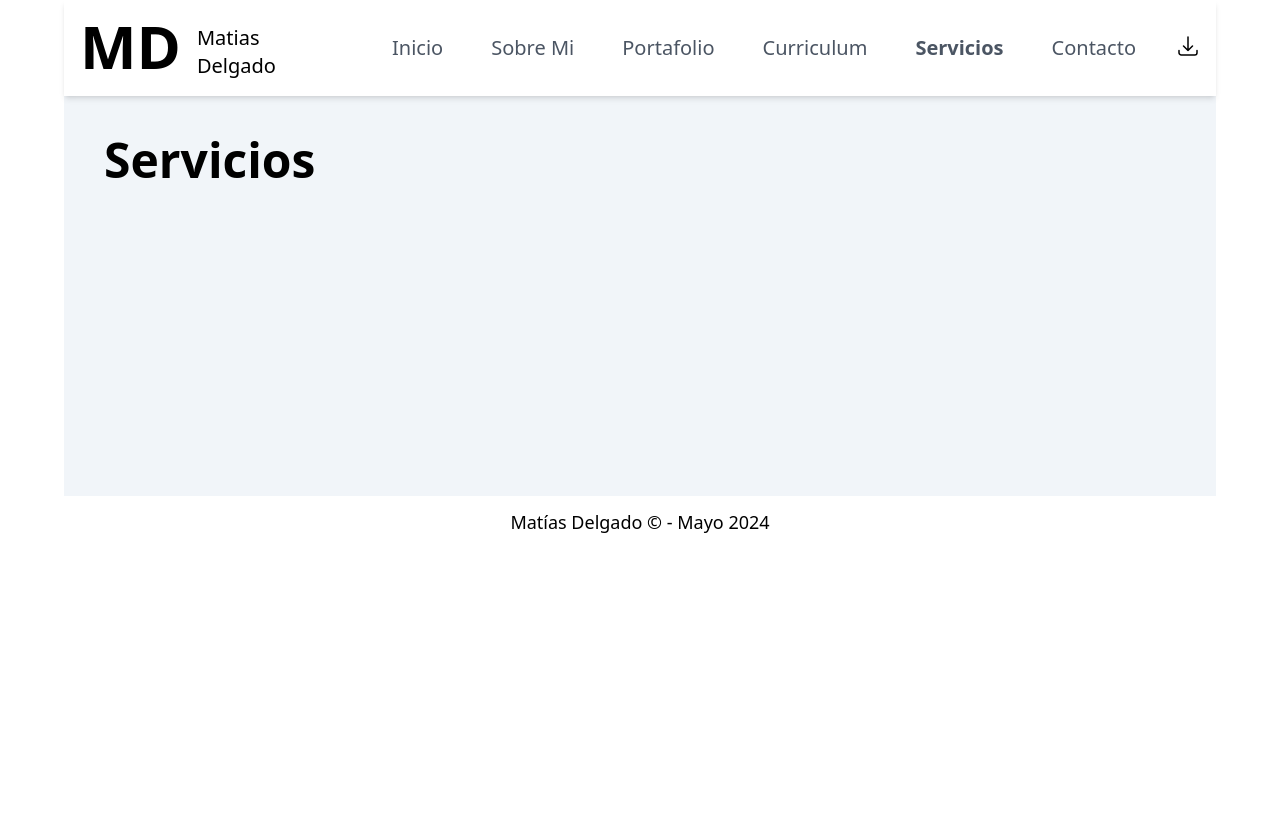
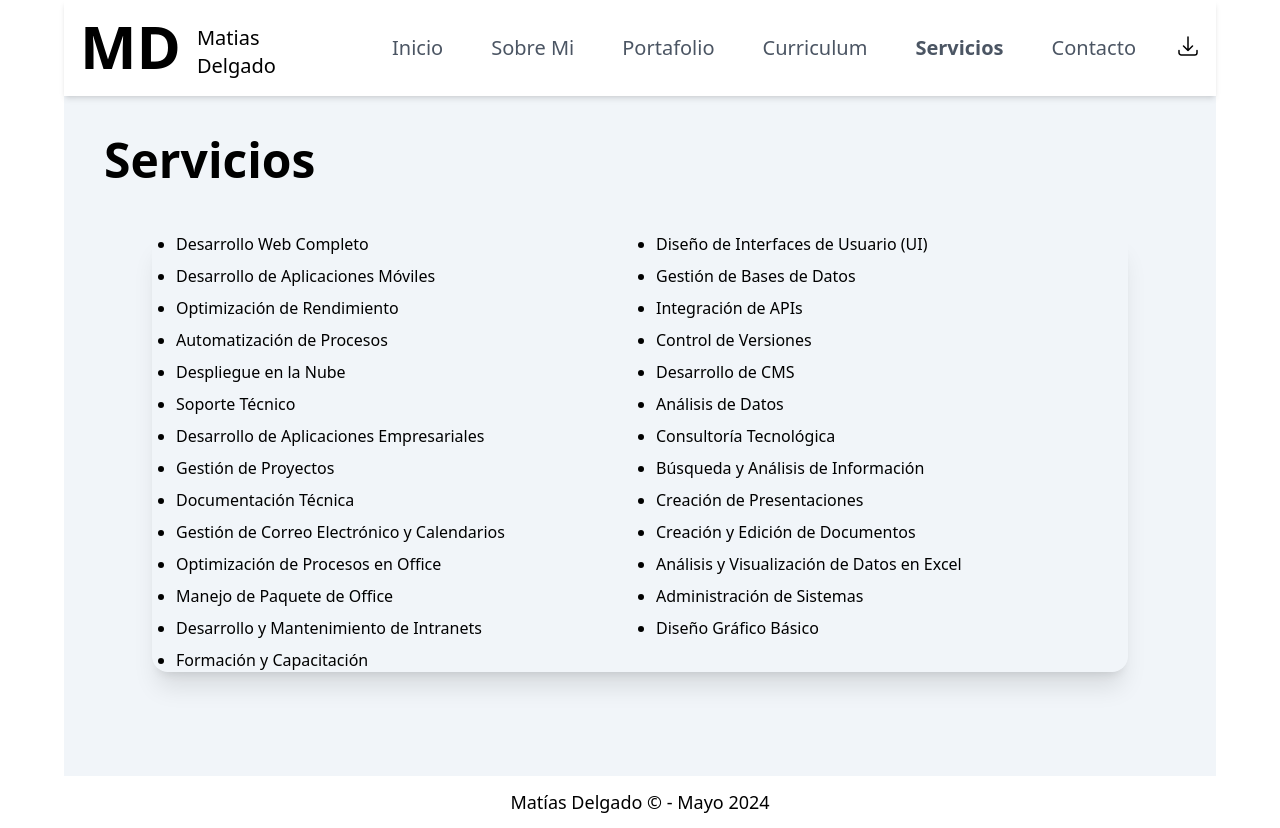
Before and after one commit to Mati69lbt/Matias-Delgado, a React (Vite) app: page /servicios in a window 1280 px wide. Before the commit the page ends 800 px from the top, so only its background shows below. Built offline with nearby package versions, Linux system fonts and the light colour scheme.

Commit message:
servicios

```diff
--- a/src/components/Servicios.jsx
+++ b/src/components/Servicios.jsx
@@ -1,5 +1,40 @@
 const Servicios = () => {
-  return <h1 className="font-bold text-5xl p-10">Servicios</h1>;
+  return (
+    <div className="p-10">
+      <h1 className="font-bold text-5xl mb-6">Servicios</h1>
+      <div className="m-3 sm:m-12 flex flex-col">
+        <ul className="grid grid-cols-1 sm:grid-cols-2 gap-2 divide-y sm:divide-none list-disc pl-6 shadow-xl rounded-2xl">
+          <li>Desarrollo Web Completo</li>
+          <li>Diseño de Interfaces de Usuario (UI)</li>
+          <li>Desarrollo de Aplicaciones Móviles</li>
+          <li>Gestión de Bases de Datos</li>
+          <li>Optimización de Rendimiento</li>
+          <li>Integración de APIs</li>
+          <li>Automatización de Procesos</li>
+          <li>Control de Versiones</li>
+          <li>Despliegue en la Nube</li>
+          <li>Desarrollo de CMS</li>
+          <li>Soporte Técnico</li>
+          <li>Análisis de Datos</li>
+          <li>Desarrollo de Aplicaciones Empresariales</li>
+          <li>Consultoría Tecnológica</li>
+          <li>Gestión de Proyectos</li>
+          <li>Búsqueda y Análisis de Información</li>
+          <li>Documentación Técnica</li>
+          <li>Creación de Presentaciones</li>
+          <li>Gestión de Correo Electrónico y Calendarios</li>
+          <li>Creación y Edición de Documentos</li>
+          <li>Optimización de Procesos en Office</li>
+          <li>Análisis y Visualización de Datos en Excel</li>
+          <li>Manejo de Paquete de Office</li>
+          <li>Administración de Sistemas</li>
+          <li>Desarrollo y Mantenimiento de Intranets</li>
+          <li>Diseño Gráfico Básico</li>
+          <li>Formación y Capacitación</li>
+        </ul>
+      </div>
+    </div>
+  );
 };
 
 export default Servicios;
```
